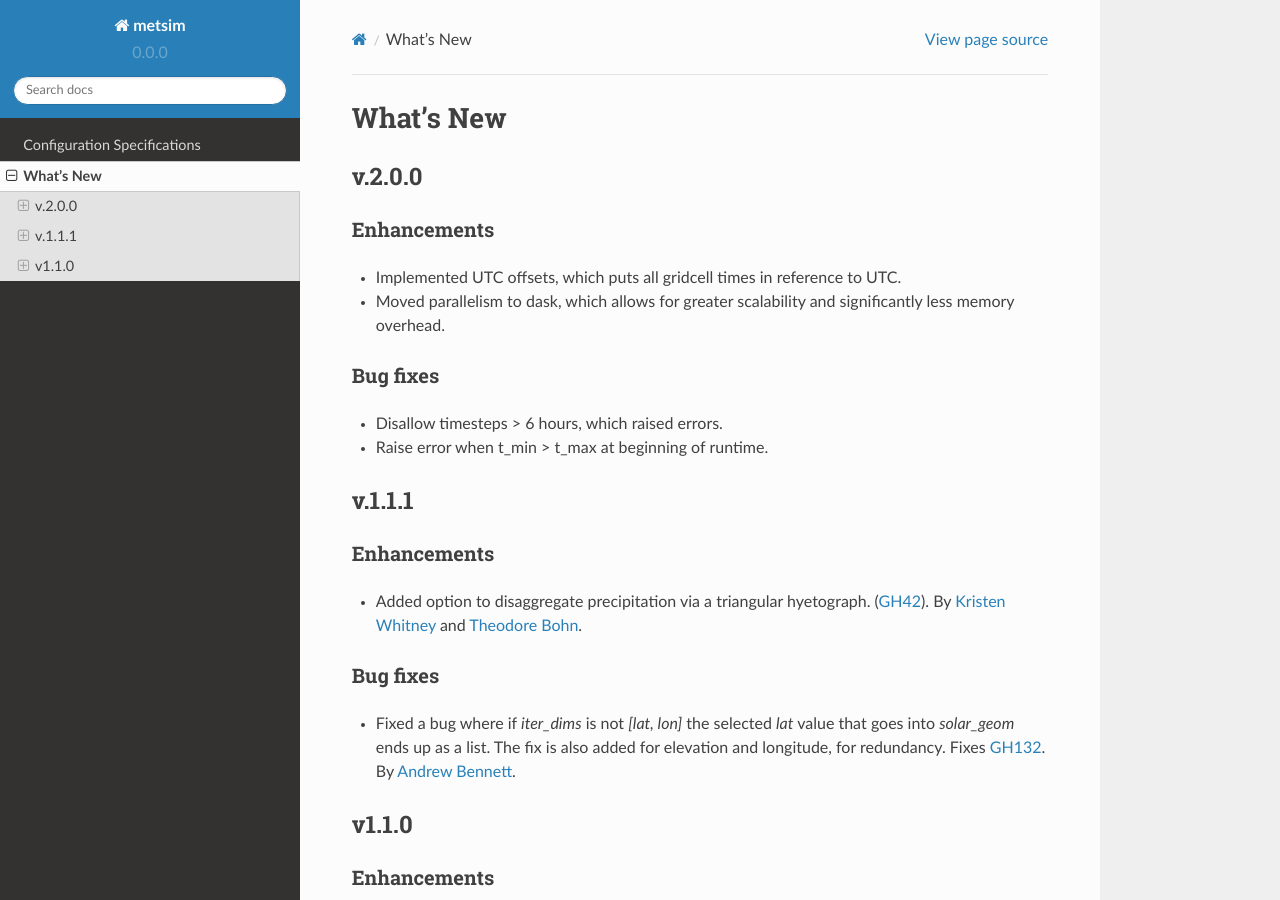
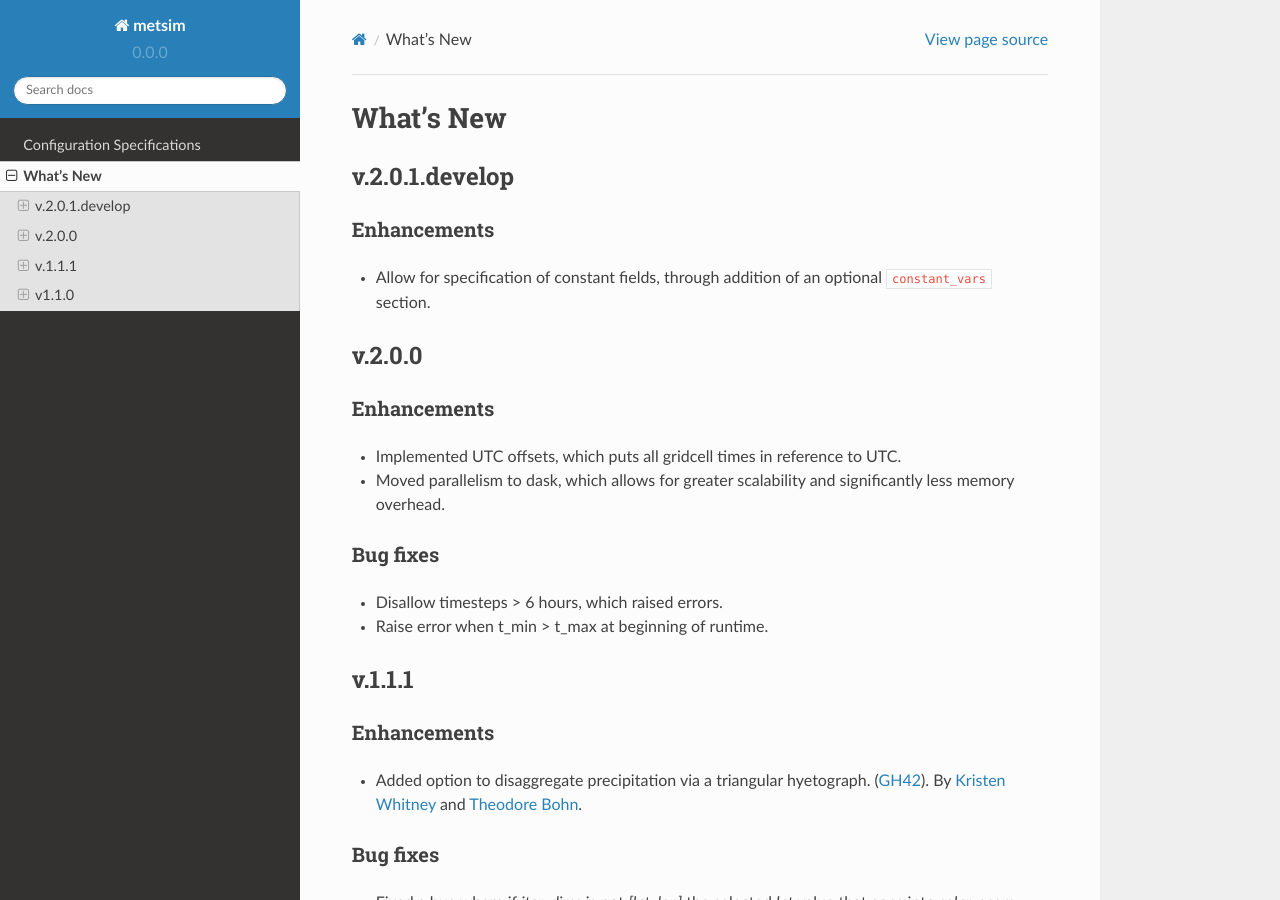
Before and after one commit to UW-Hydro/MetSim, a Sphinx documentation site: the page built from docs/whats-new.rst, in a window 1280 px wide and 900 px high. Built offline with Sphinx 7.4.7 and the Read the Docs theme 2.0.0, drawn with Linux system fonts in a browser that asks for light colours; pages that are not in the unit, such as notebooks, are missing from menus.

Commit message:
Added what's new section

```diff
--- a/docs/whats-new.rst
+++ b/docs/whats-new.rst
@@ -2,6 +2,16 @@
 
 What's New
 ==========
+
+.. _whats-new.2.0.1.develop:
+
+v.2.0.1.develop
+-------
+Enhancements
+~~~~~~~~~~~~
+- Allow for specification of constant fields, through addition
+  of an optional ``constant_vars`` section.
+
 
 .. _whats-new.2.0.0:
 
```
